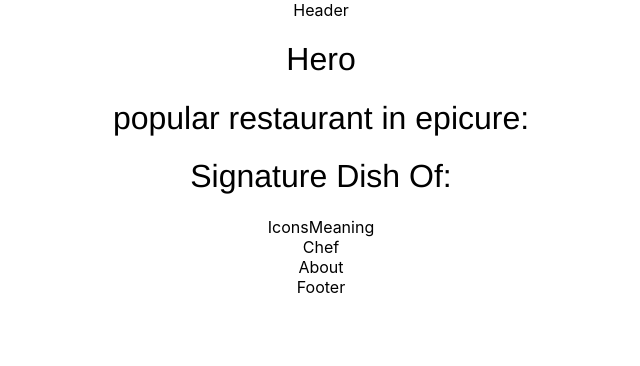
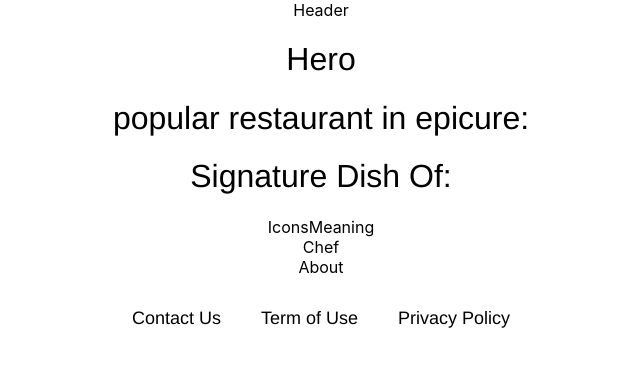
Before and after one commit to RomiKMoveo/Epicure-Frontend, a React (Create React App) app in the folder epicure-frontend/: page / in a window 1280 px wide. Shown: the top 366 px of the page, without its empty margins (325-965 px from the left). Built offline with nearby package versions, Linux system fonts and the light colour scheme.

Commit message:
footer imp done and tested including style

```diff
--- a/epicure-frontend/src/App.tsx
+++ b/epicure-frontend/src/App.tsx
@@ -1,10 +1,14 @@
 import "./App.css";
 import HomePage from "./pages/home/HomePage";
 
+import { BrowserRouter as Router } from 'react-router-dom';
 
 const App: React.FC = () => {
   return (
-    <HomePage />
+    <Router>
+      <HomePage />
+    </Router>
+
   );
 };
 
--- a/epicure-frontend/src/data/types/typography.scss
+++ b/epicure-frontend/src/data/types/typography.scss
@@ -18,7 +18,7 @@ h1 {
     }
 }
 
-h2 {
+@mixin h2() {
     @include font-style();
     font-weight: 200;
     font-style: normal;
--- a/epicure-frontend/src/pages/home/components/Footer/Footer.scss
+++ b/epicure-frontend/src/pages/home/components/Footer/Footer.scss
@@ -1,16 +1,61 @@
 @import "../../../../data/types/typography.scss";
 @import "../../../../data/variables.scss";
+@import "../../../../data/UI/colors.scss";
 
-.homePage {
+
+footer {
     display: flex;
-    //flex-direction: column;
-    padding-left: 20px;
-    padding-right: 20px;
+    flex-direction: column;
+    align-items: flex-start;
+    width: 100%;
+    height: 202px;
+    top: 3763px;
+    gap: 0px;
+    opacity: 0px;
+
 
     @media (min-width: $desktop-viewport-width) {
-        padding-left: 127px;
-        padding-right: 115px;
+        height: 84px;
+        padding-bottom: 21px;
+        gap: 0px;
+        opacity: 0px;
+        align-items: center;
+
+
     }
 
+    .footer-links {
+        display: flex;
+        flex-direction: column;
+        width: Hug (126px)px;
+        height: Hug (146px)px;
+        padding-top: 32px;
+        padding-left: 19px;
+        gap: 40px;
+        text-align: start;
+
+
+        @media (min-width: $desktop-viewport-width) {
+            flex-direction: row;
+            padding-top: 31px;
+            padding-bottom: 31px;
+            padding-left: 0px;
+            gap: 40px;
+
+
+        }
+
+        .link {
+            @include h2();
+            font-size: 18px;
+            text-decoration: none;
+
+            @media (min-width: $desktop-viewport-width) {
+                font-size: 18px;
+                text-decoration: none;
+            }
+
+        }
+    }
 
 }
--- a/epicure-frontend/src/pages/home/components/Footer/Footer.tsx
+++ b/epicure-frontend/src/pages/home/components/Footer/Footer.tsx
@@ -1,14 +1,18 @@
 import "./Footer.scss";
+import { Link } from 'react-router-dom';
 
 
-
-const HomePage: React.FC = () => {
-
+const Footer: React.FC = () => {
   return (
     <>
-      <div>Footer</div>
+      <footer>
+        <div className="footer-links">
+          <Link to="/" className="link">Contact Us</Link>
+          <Link to="/" className="link">Term of Use</Link>
+          <Link to="/" className="link">Privacy Policy</Link>
+        </div>
+      </footer>
     </>
   );
 };
-
-export default HomePage;
+export default Footer;
```
